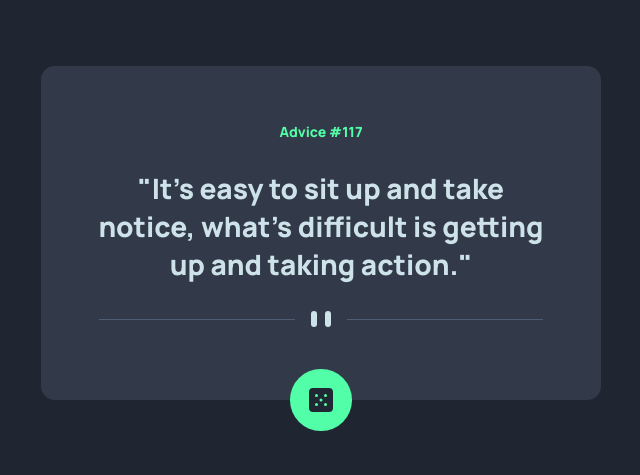
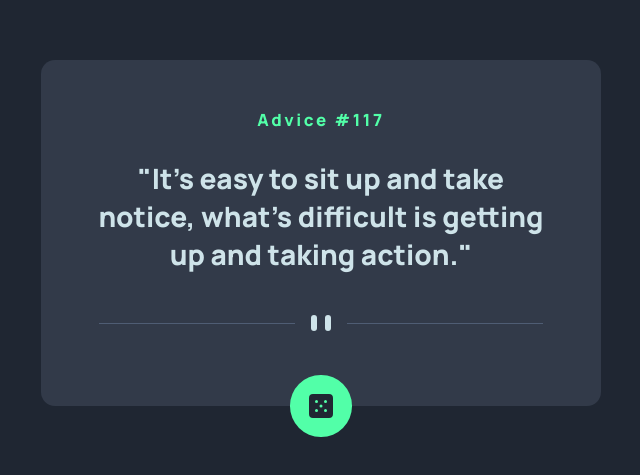
Before and after one commit to min4899/Frontend-Mentor-Advice-Generator-App, a plain HTML site: page index.html in a window 1280 px wide. Shown: the part 167-642 px from the top of the page, without its empty margins (319-959 px from the left). Drawn offline with Linux system fonts and the light colour scheme.

Commit message:
Added separate margin to text.

```diff
--- a/main.css
+++ b/main.css
@@ -32,22 +32,22 @@ body {
   flex-direction: column;
   align-items: center;
   text-align: center;
-  /* height: fit-content; */
   background: var(--neutral2);
   border-radius: 0.5rem;
-  /* height: 10rem; */
   width: 20rem;
-  padding: 2rem 2rem 2.6rem 2rem;
-  gap: 1rem;
+  padding: 1.7rem 1.8rem 2.7rem 1.8rem;
 }
 
 .card h1 {
-  font-size: 0.5rem;
+  font-size: 0.6rem;
+  letter-spacing: 0.09rem;
   color: var(--primary2);
 }
 
 .card p {
   color: var(--primary1);
+  margin-top: 1rem;
+  margin-bottom: 1.5rem;
 }
 
 .button {
```
